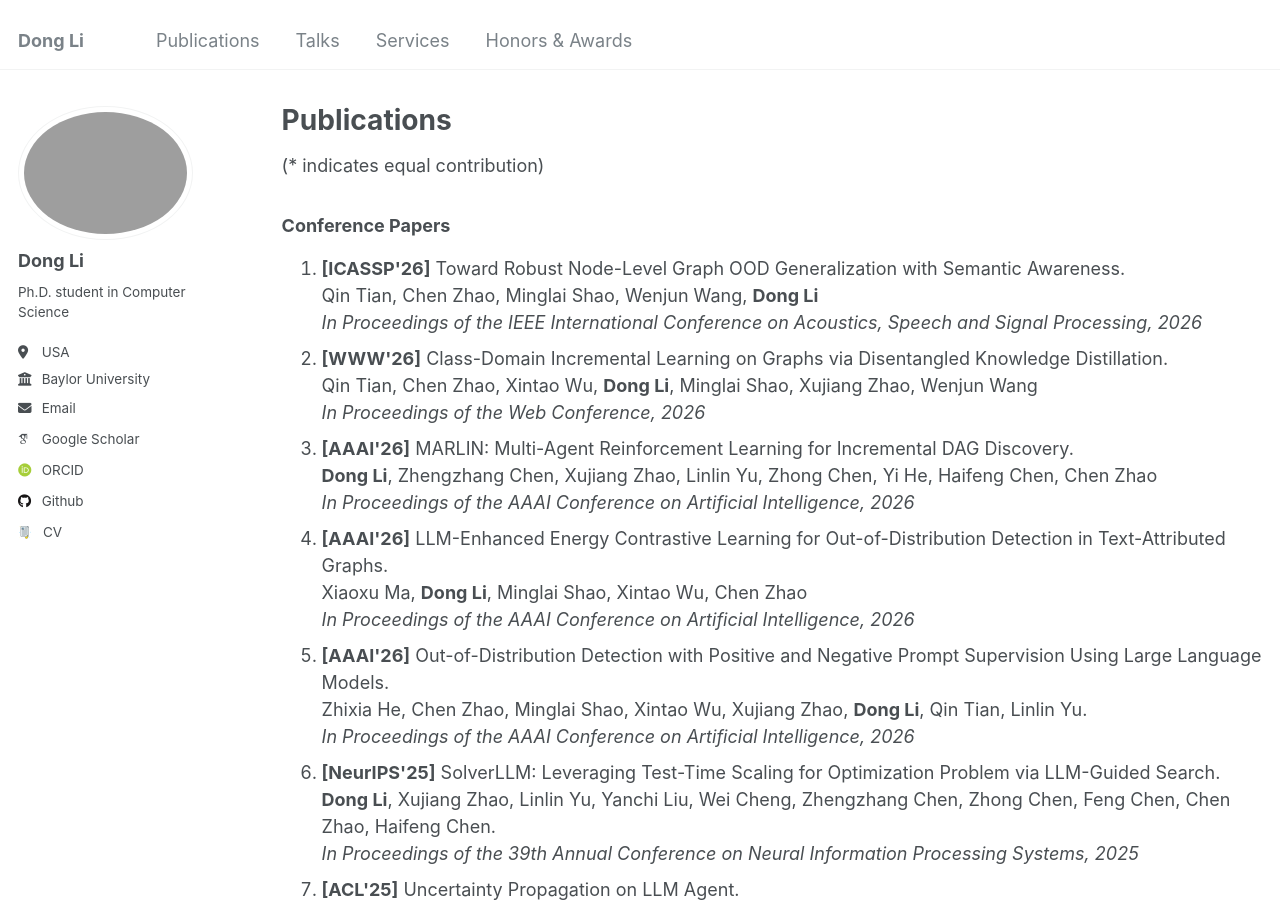
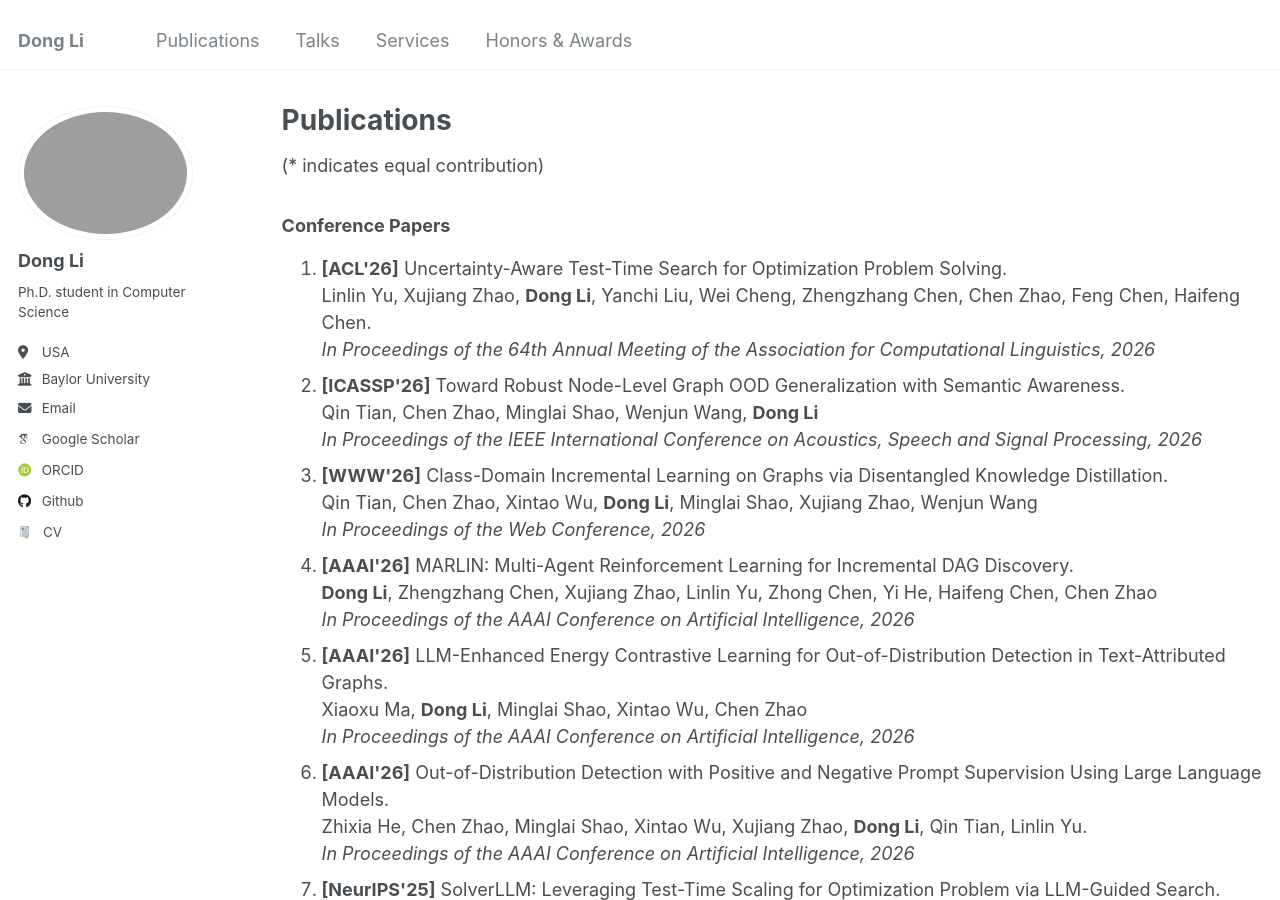
Before and after one commit to TurkeyWatanabe/dongli, a Jekyll site: the page built from _pages/publications.html, in a window 1280 px wide and 900 px high. Built offline with Jekyll 4.4.1, drawn with Linux system fonts in a browser that asks for light colours; some web fonts are replaced.

Commit message:
Update publications.html

```diff
--- a/_pages/publications.html
+++ b/_pages/publications.html
@@ -15,6 +15,10 @@ author_profile: true
 <h3>Conference Papers</h3>
 
 <ol>
+
+  <li><strong>[ACL'26]</strong> Uncertainty-Aware Test-Time Search for Optimization Problem Solving. <br>
+  Linlin Yu, Xujiang Zhao, <strong>Dong Li</strong>, Yanchi Liu, Wei Cheng, Zhengzhang Chen, Chen Zhao, Feng Chen, Haifeng Chen. <br>
+  <em>In Proceedings of the 64th Annual Meeting of the Association for Computational Linguistics, 2026</em></li>
 
   <li><strong>[ICASSP'26]</strong> Toward Robust Node-Level Graph OOD Generalization with Semantic Awareness. <br>
   Qin Tian, Chen Zhao, Minglai Shao, Wenjun Wang, <strong>Dong Li</strong> <br>
```
